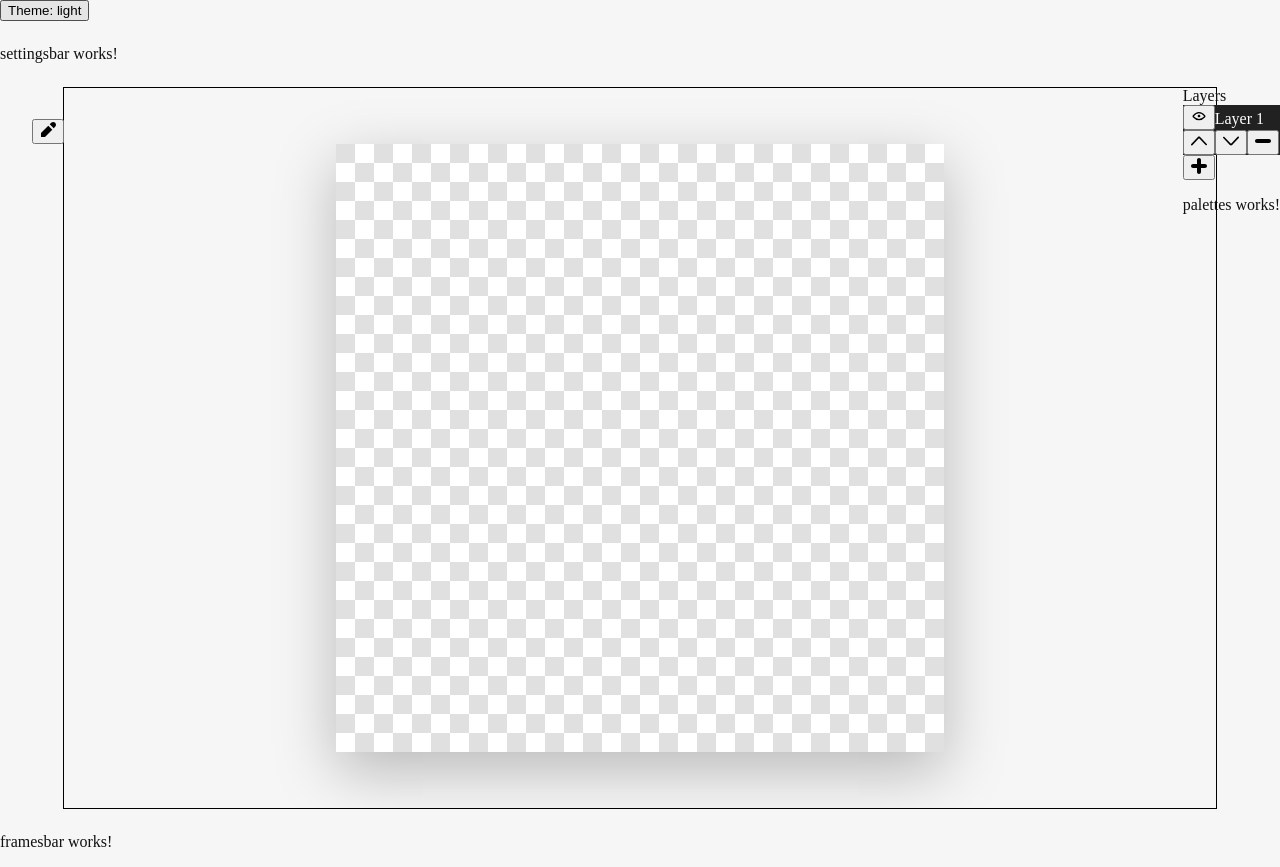
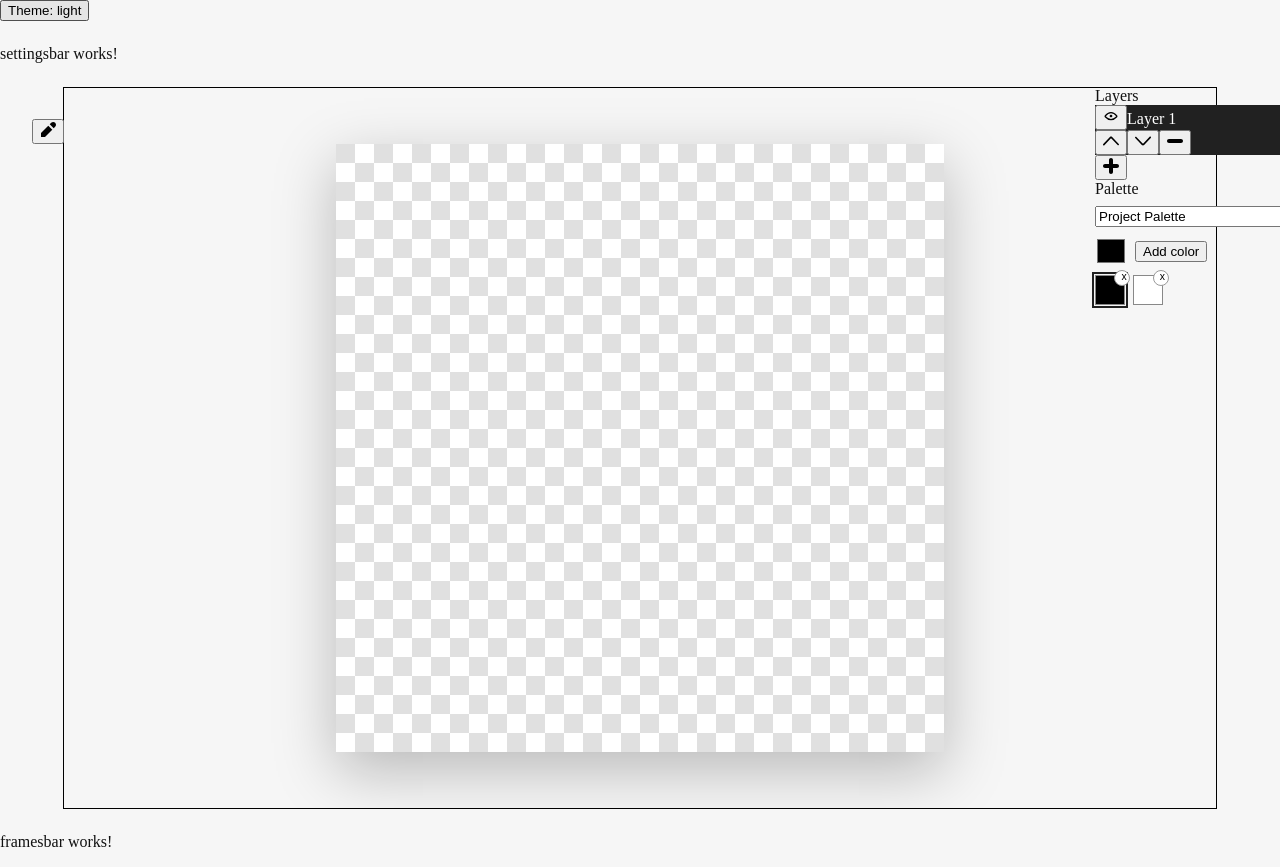
Before and after one commit to EddyMontenegro77/PixelArtStudio, an Angular app in the folder pixel-art-studio/: page / in a window 1280 px wide. Both pictures are taken after a click on the button "Create Canvas". Built offline with nearby package versions, Linux system fonts and the light colour scheme.

Commit message:
Color palettes working in UI

```diff
--- /dev/null
+++ b/pixel-art-studio/src/app/components/projectbar/palettes/color-cell/color-cell.html
@@ -0,0 +1,10 @@
+<div
+  class="color-cell-container"
+  [class.selected]="isSelected()"
+  [style.backgroundColor]="color()"
+  (click)="onSelect()"
+>
+  <button type="button" class="remove-color-btn" (click)="onRemove(); $event.stopPropagation()">
+    x
+  </button>
+</div>
--- /dev/null
+++ b/pixel-art-studio/src/app/components/projectbar/palettes/color-cell/color-cell.scss
@@ -0,0 +1,26 @@
+.color-cell-container {
+  width: 1.75rem;
+  height: 1.75rem;
+  border: 1px solid #888;
+  position: relative;
+  cursor: pointer;
+}
+
+.color-cell-container.selected {
+  outline: 2px solid #212121;
+  outline-offset: 1px;
+}
+
+.remove-color-btn {
+  position: absolute;
+  top: -0.4rem;
+  right: -0.4rem;
+  width: 1rem;
+  height: 1rem;
+  border: 1px solid #999;
+  border-radius: 999px;
+  background: #fff;
+  font-size: 0.65rem;
+  line-height: 1;
+  cursor: pointer;
+}
--- /dev/null
+++ b/pixel-art-studio/src/app/components/projectbar/palettes/color-cell/color-cell.ts
@@ -0,0 +1,24 @@
+import { Component, input, output } from '@angular/core';
+
+@Component({
+  selector: 'app-color-cell',
+  imports: [],
+  templateUrl: './color-cell.html',
+  styleUrl: './color-cell.scss',
+})
+export class ColorCell {
+  color = input.required<string>();
+  index = input.required<number>();
+  isSelected = input.required<boolean>();
+
+  select = output<string>();
+  remove = output<number>();
+
+  onSelect(): void {
+    this.select.emit(this.color());
+  }
+
+  onRemove(): void {
+    this.remove.emit(this.index());
+  }
+}
--- a/pixel-art-studio/src/app/components/projectbar/palettes/palettes.html
+++ b/pixel-art-studio/src/app/components/projectbar/palettes/palettes.html
@@ -1 +1,28 @@
-<p>palettes works!</p>
+<div class="palettes-container">
+  <label class="palette-name-label" for="palette-name">Palette</label>
+  <input
+    id="palette-name"
+    class="palette-name-input"
+    type="text"
+    [(ngModel)]="paletteName"
+    (blur)="updatePaletteName()"
+  />
+
+  <div class="color-actions">
+    <input class="selected-color-input" type="color" [(ngModel)]="selectedColor" />
+    <button type="button" (click)="addSelectedColor()">Add color</button>
+  </div>
+
+  <div class="colors-grid">
+    @for (color of colors; track $index) {
+      <app-color-cell
+        [color]="color"
+        [index]="$index"
+        [isSelected]="color === selectedColor"
+        (select)="selectColor($event)"
+        (remove)="removeColor($event)"
+      >
+      </app-color-cell>
+    }
+  </div>
+</div>
--- a/pixel-art-studio/src/app/components/projectbar/palettes/palettes.scss
+++ b/pixel-art-studio/src/app/components/projectbar/palettes/palettes.scss
@@ -0,0 +1,29 @@
+.palettes-container {
+  display: flex;
+  flex-direction: column;
+  gap: 0.5rem;
+}
+
+.palette-name-input {
+  width: 100%;
+}
+
+.color-actions {
+  display: flex;
+  align-items: center;
+  gap: 0.5rem;
+}
+
+.selected-color-input {
+  width: 2rem;
+  height: 2rem;
+  padding: 0;
+  border: none;
+  background: transparent;
+}
+
+.colors-grid {
+  display: grid;
+  grid-template-columns: repeat(auto-fill, minmax(1.75rem, 1fr));
+  gap: 0.4rem;
+}
--- a/pixel-art-studio/src/app/components/projectbar/palettes/palettes.ts
+++ b/pixel-art-studio/src/app/components/projectbar/palettes/palettes.ts
@@ -1,11 +1,58 @@
 import { Component } from '@angular/core';
+import { FormsModule } from '@angular/forms';
+import { PaletteService } from '../../../services/palette.service';
+import { ColorCell } from './color-cell/color-cell';
+import { ToolManagerService } from '../../../services/tool-manager.service';
+import { ProjectService } from '../../../services/project.service';
 
 @Component({
   selector: 'app-palettes',
-  imports: [],
+  imports: [FormsModule, ColorCell],
   templateUrl: './palettes.html',
   styleUrl: './palettes.scss',
 })
 export class Palettes {
+  colors: string[] = [];
+  paletteName: string = '';
+  selectedColor: string = '#000000';
 
+  constructor(
+    private paletteService: PaletteService,
+    private toolManagerService: ToolManagerService,
+    private projectService: ProjectService,
+  ) {
+    this.projectService.project$.subscribe((project) => {
+      if (!project) return;
+      this.refreshPaletteState();
+    });
+  }
+
+  selectColor(color: string): void {
+    this.selectedColor = color;
+    this.toolManagerService.setFillColor(color);
+  }
+
+  addSelectedColor(): void {
+    const colorToAdd = this.selectedColor;
+    this.paletteService.addColor(colorToAdd);
+    this.selectedColor = colorToAdd;
+    this.toolManagerService.setFillColor(colorToAdd);
+  }
+
+  removeColor(index: number): void {
+    this.paletteService.removeColor(index);
+  }
+
+  updatePaletteName(): void {
+    this.paletteService.setPaletteName(this.paletteName);
+  }
+
+  private refreshPaletteState(): void {
+    this.colors = this.paletteService.getColors();
+    this.paletteName = this.paletteService.getPaletteName();
+    if (!this.colors.includes(this.selectedColor) && this.colors.length > 0) {
+      this.selectedColor = this.colors[0];
+      this.toolManagerService.setFillColor(this.selectedColor);
+    }
+  }
 }
--- a/pixel-art-studio/src/app/models/palette.model.ts
+++ b/pixel-art-studio/src/app/models/palette.model.ts
@@ -9,7 +9,7 @@ export class PaletteModel {
 
   constructor(name: string) {
     this.name = name;
-    this.colors = ['#00000000', '#ffffffff'];
+    this.colors = ['#000000FF', '#ffffffff'];
   }
 
   setPaletteName(newName: string): void {
--- a/pixel-art-studio/src/app/services/tool-manager.service.ts
+++ b/pixel-art-studio/src/app/services/tool-manager.service.ts
@@ -3,7 +3,6 @@ import { Tool, ToolContext, ToolType } from '../types/tool.interface';
 import { PencilTool } from '../models/tools/pencil-tool.model';
 import { ProjectService } from './project.service';
 import { Subject } from 'rxjs';
-import { To } from 'react-router-dom';
 
 @Injectable({
   providedIn: 'root',
@@ -56,6 +55,14 @@ export class ToolManagerService {
     return this.toolContext.brushSize;
   }
 
+  setFillColor(color: string): void {
+    this.toolContext.fillColor = color;
+  }
+
+  getFillColor(): string {
+    return this.toolContext.fillColor;
+  }
+
   private isContextReady(): boolean {
     return !!this.toolContext.activeLayer && !!this.toolContext.historyManager;
   }
```
Also changed, not shown: 1 other file (tests, documents, lock files or other folders).
